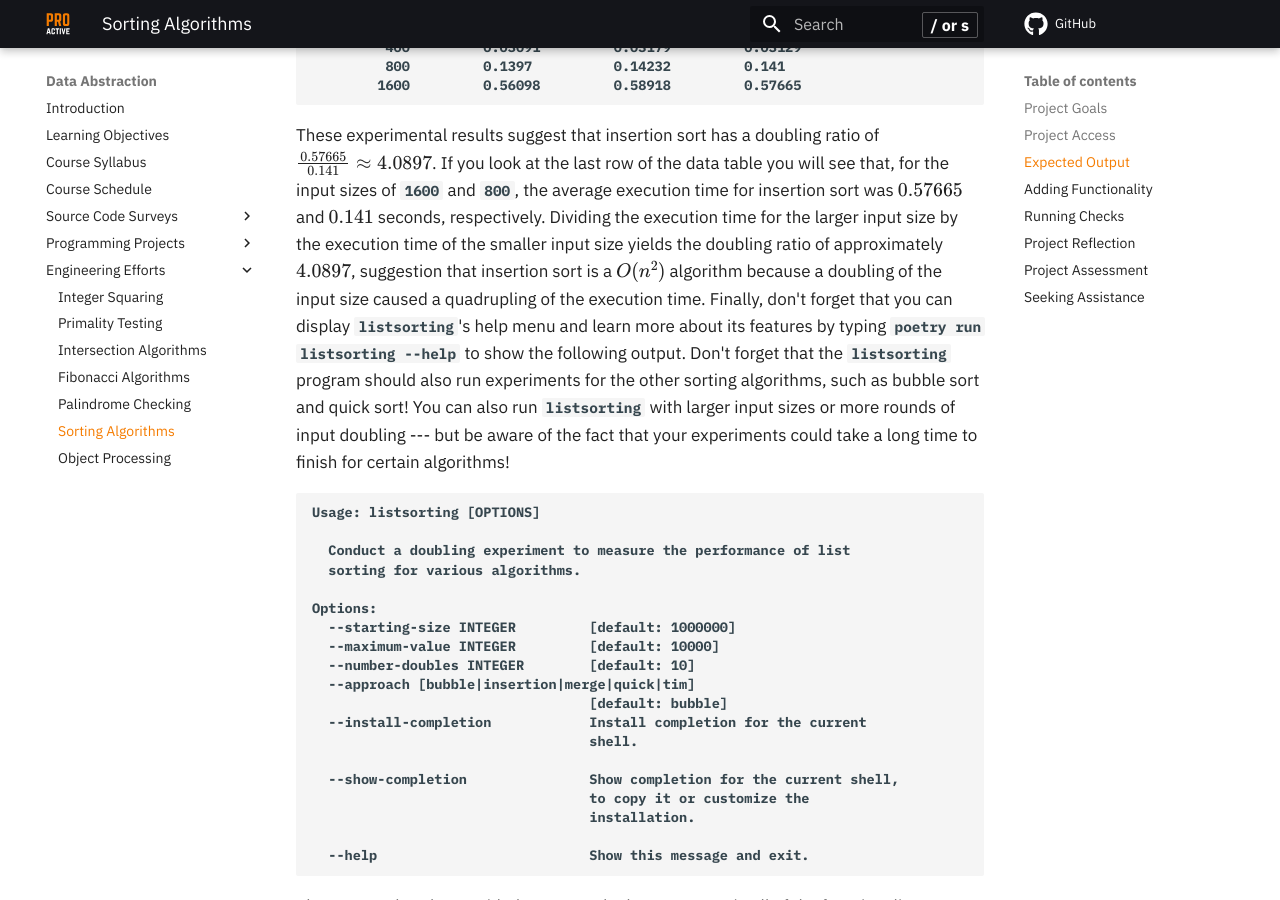
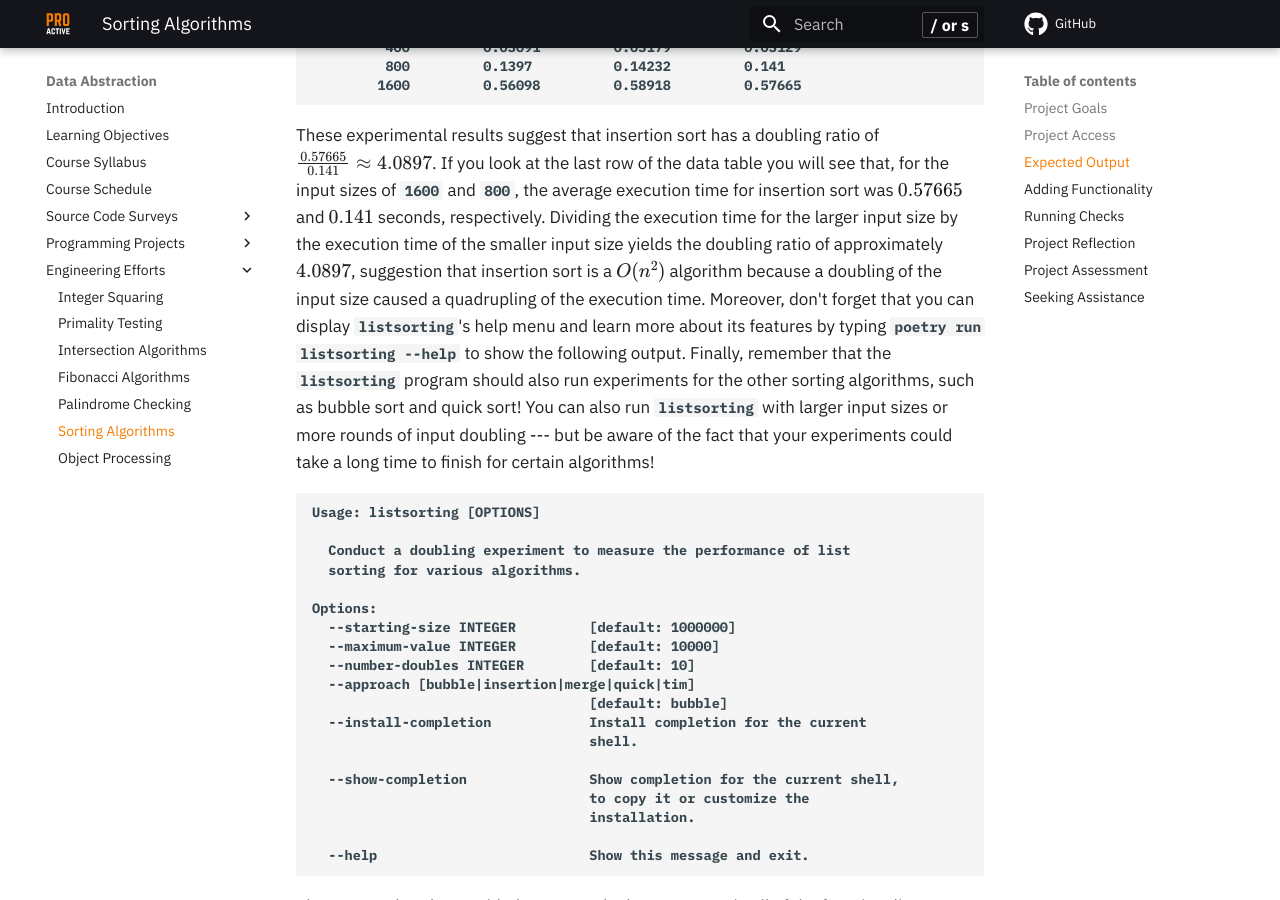
Before and after one commit to ProactiveProgrammers/www.proactiveprogrammers.com, an MkDocs documentation site: the page built from docs/data-abstraction/engineering-efforts/sorting-algorithms.md, in a window 1280 px wide and 900 px high, scrolled down 1525 px. Built offline with MkDocs 1.6.1 and Material for MkDocs 9.7.7, drawn with Linux system fonts in a browser that asks for light colours; comment, search, counter and statistics services are not loaded.

Commit message:
fix: Avoid phrase duplication in the sorting-algorithms.

```diff
--- a/docs/data-abstraction/engineering-efforts/sorting-algorithms.md
+++ b/docs/data-abstraction/engineering-efforts/sorting-algorithms.md
@@ -76,10 +76,10 @@ respectively. Dividing the execution time for the larger input size by the
 execution time of the smaller input size yields the doubling ratio of
 approximately $4.0897$, suggestion that insertion sort is a $O(n^2)$ algorithm
 because a doubling of the input size caused a quadrupling of the execution time.
-Finally, don't forget that you can display `listsorting`'s help menu and learn
+Moreover, don't forget that you can display `listsorting`'s help menu and learn
 more about its features by typing `poetry run listsorting --help` to show the
-following output. Don't forget that the `listsorting` program should also run
-experiments for the other sorting algorithms, such as bubble sort and quick
+following output. Finally, remember that the `listsorting` program should also
+run experiments for the other sorting algorithms, such as bubble sort and quick
 sort! You can also run `listsorting` with larger input sizes or more rounds of
 input doubling --- but be aware of the fact that your experiments could take a
 long time to finish for certain algorithms!
```
